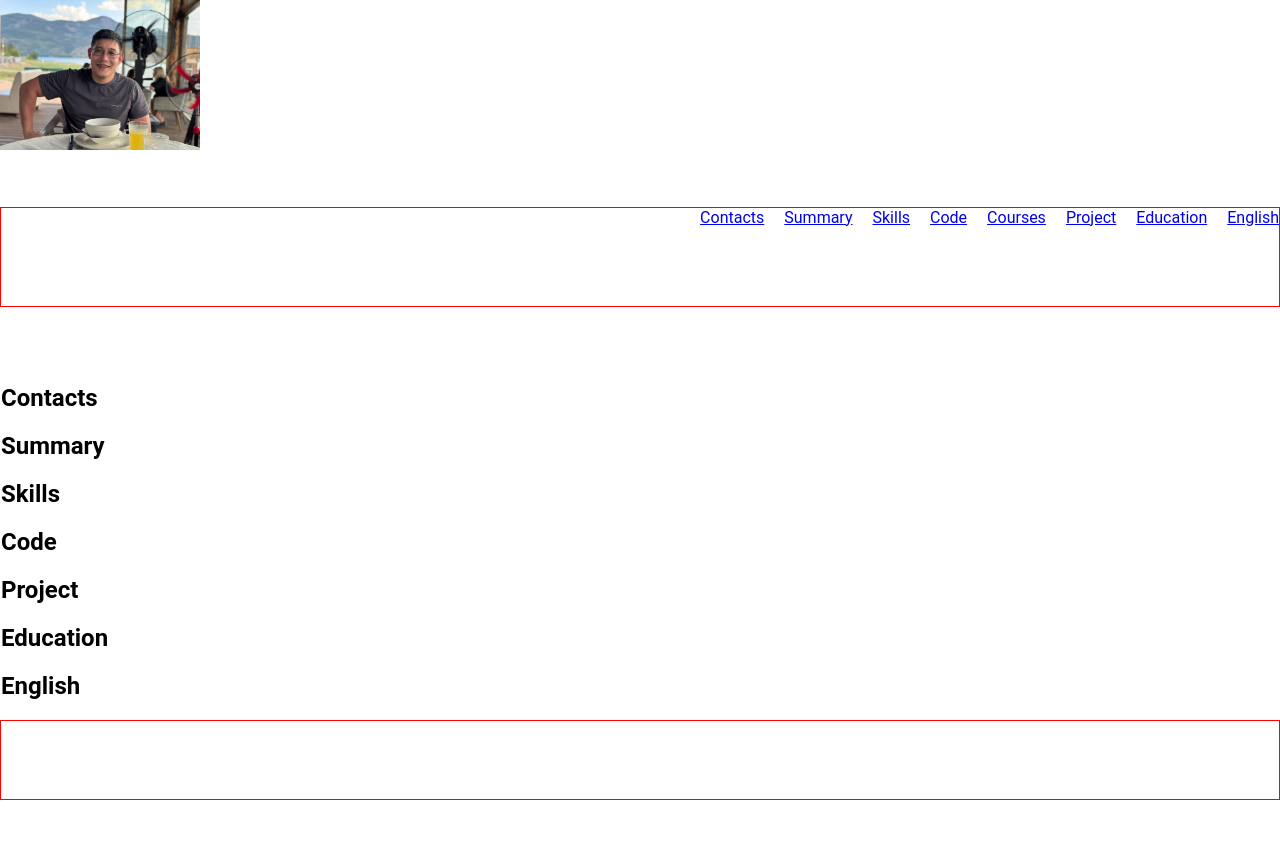
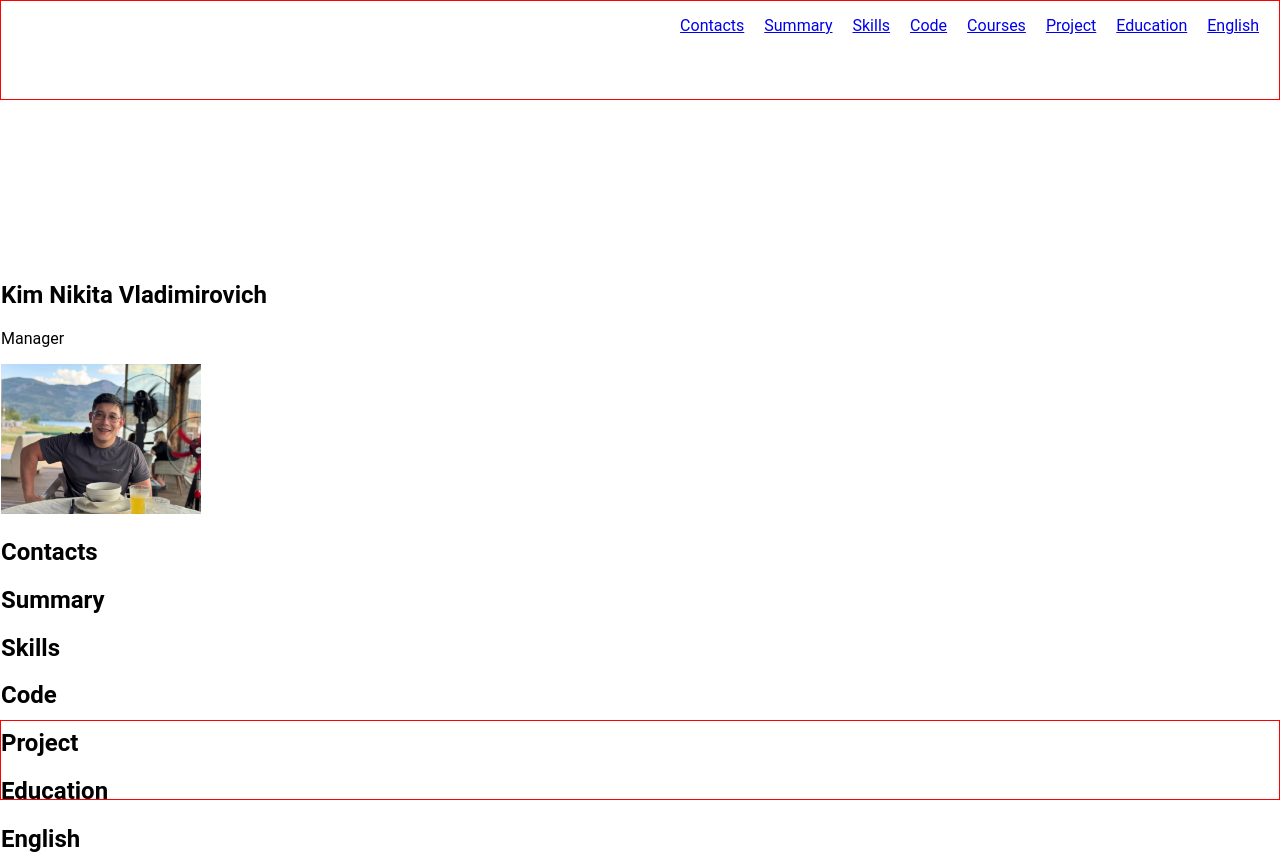
Before and after one commit to nikitakim321123/rsschool-cv, a plain HTML site: page index.html in a window 1280 px wide. Before the commit the page ends 800 px from the top, so only its background shows below. Drawn offline with Linux system fonts and the light colour scheme; a web font is replaced by a local one.

Commit message:
fix: change photo and new section

```diff
--- a/index.html
+++ b/index.html
@@ -12,7 +12,6 @@
 <body>
 
 
-<img src="assets/img/image.jpg" alt="my photo" width="200">
 
 <header class="header">
 
@@ -40,6 +39,12 @@
 
 
   <div class="container">
+
+<section class="section" id="profile">
+  <h1 class="section-title">Kim Nikita Vladimirovich</h1>
+  <p>Manager</p>
+  <img src="assets/img/image.jpg" alt="my photo" width="200">
+</section>
 
     <section id="contacts">
       <h2>Contacts</h2>
--- a/style.css
+++ b/style.css
@@ -3,9 +3,6 @@
   src: url("assets/fonts/Roboto.ttf");
 }
 
-body {
-    font-family: 'Roboto', sans-serif;
-}
 
 * {
   box-sizing: border-box;
@@ -30,6 +27,7 @@ body {
 }
 
 body {
+    font-family: 'Roboto', sans-serif;
     min-height: 100vh;
     margin: 0;
     padding: 0;
@@ -49,11 +47,33 @@ body {
   display: flex;
   justify-content: flex-end;
   align-items: center;
-  gap: 20px;              /* расстояние между пунктами */
-  list-style: none;       /* убрать точки */
-  padding: 0;
+  gap: 20px;
+  list-style: none;
+  padding: 0 20px;
   margin: 0;
+  line-height: 50px;
+  text-decoration: none;
+  color: #000;
+  font-size: 16px;
+  transition: 0.3s; /
+
 }
+
+.nav-link:hover {
+  color: #9400d3;
+}
+
+
+.section-item a {
+  color: #829985;
+  text-decoration: none;
+  transition: color 0.5s;
+}
+
+.section-item a:hover {
+  color: #4d2323;
+}
+
 
 html {
   scroll-behavior: smooth;
```
